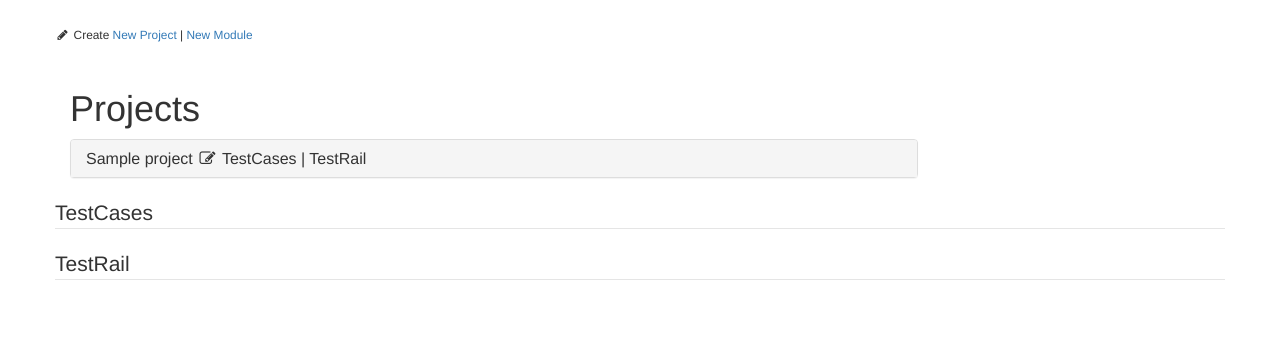
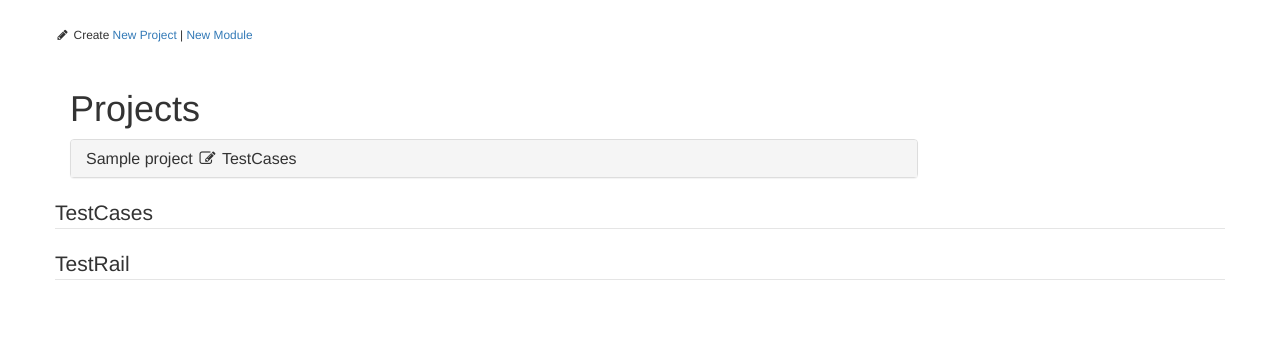
Before and after one commit to jlpcri/mdta, a Django app: page /mdta/projects/ in a window 1280 px wide. Shown: the part 51-393 px from the top of the page. Run offline with Django 3.2, Linux system fonts and the light colour scheme; a user stored in the database is signed in; tables that the repository leaves empty hold one stand-in row (values such as "Sample post"); data that the repository does not hold is empty; some libraries are stand-ins or nearby versions.

Commit message:
prepare for sprint3 demo

```diff
--- a/mdta/apps/projects/templates/projects/projects.html
+++ b/mdta/apps/projects/templates/projects/projects.html
@@ -34,7 +34,7 @@
                                             ><i class="fa fa-edit fa-fw"></i>
                                         </a>
                                         <a href="{% url 'testcases:create_testcases' project.id %}?level=project">TestCases</a>
-                                        | <a href="{% url 'testcases:push_testcases_to_testrail' project.id %}">TestRail</a>
+{#                                        | <a href="{% url 'testcases:push_testcases_to_testrail' project.id %}">TestRail</a>#}
                                     </h6>
                                 </div>
                                 <div id="collapse_{{ project.name|slugify }}" class="panel-collapse collapse">
```
